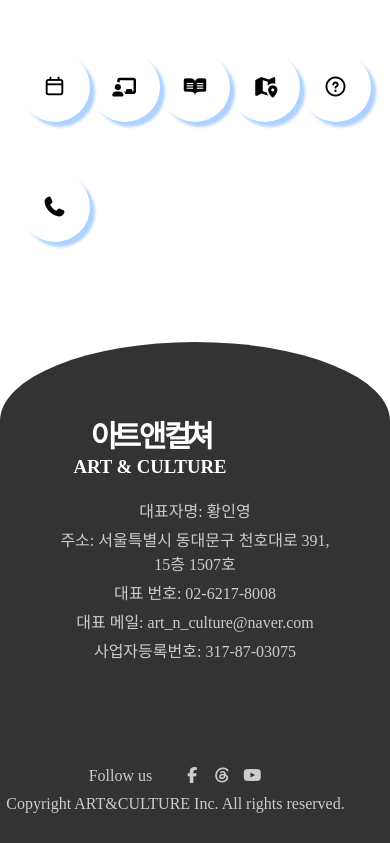
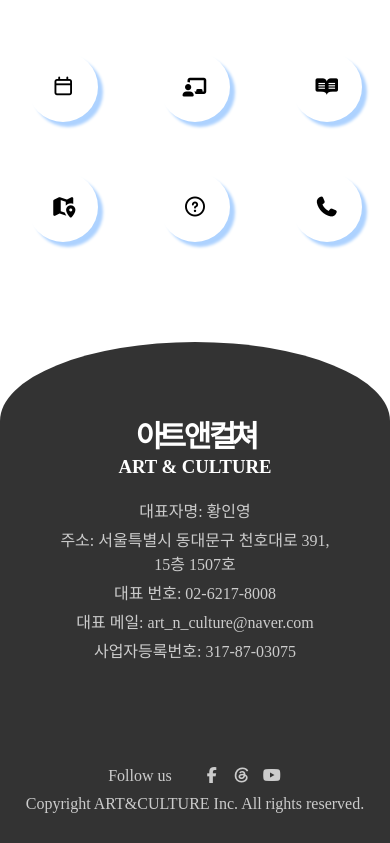
Before and after one commit to haiya003-dever/museum, a plain HTML site: page index.html in a window 390 px wide. Shown: the part 3643-4486 px from the top of the page. Drawn offline with nearby package versions, Linux system fonts and the light colour scheme; a web font is replaced by a local one.

Commit message:
박물관6

```diff
--- a/css/style.css
+++ b/css/style.css
@@ -362,11 +362,15 @@ a {
     display: flex;
     justify-content: space-between;
     margin: 50px auto;
-    width: 90%;
+    width: 100%;
     flex-wrap: wrap;
     /* perspective: 300px; */
   }
-
+  #con5 li {
+    width: calc((100% - 10px) / 3);
+    display: flex;
+    justify-content: center;
+  }
   #con5 li a {
     transform-style: preserve-3d;
     transition: 1s;
@@ -436,6 +440,7 @@ a {
   #con6 .wrap03 {
     color: white;
     width: 200px;
+    margin: 0px auto;
   }
   #con6 h2 {
     font-size: 30px;
@@ -459,10 +464,12 @@ a {
     padding: 30px 0px;
     background-color: #333;
     color: #ccc;
+  }
+  footer .wrap03 {
     text-align: center;
   }
   footer .wrap04 {
-    width: 90%;
+    width: 100%;
     display: flex;
     flex-direction: column;
     justify-content: center;
```
